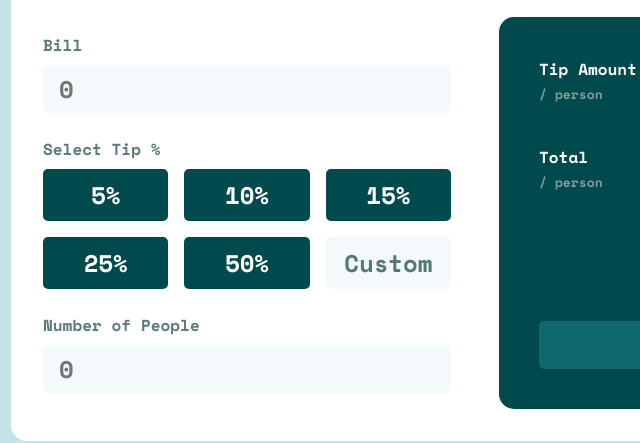
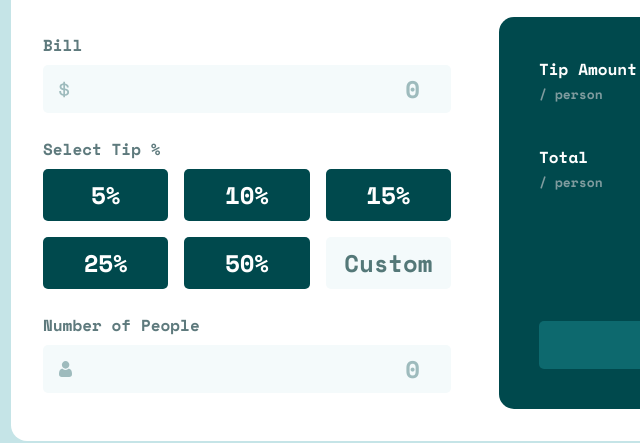
Before and after one commit to EmLopezDev/Tip-Calculator-App, a plain HTML site: page index.html in a window 1280 px wide. Shown: the part 246-689 px from the top of the page, 169-809 px from the left. Drawn offline with nearby package versions, Linux system fonts and the light colour scheme.

Commit message:
added image overlay on inputs

```diff
--- a/index.html
+++ b/index.html
@@ -28,6 +28,7 @@
             <form class="app__card--form" action="">
                 <fieldset class="app__card--bill">
                     <label for="bill">Bill</label>
+                    <div class="app__card--input-container">
                         <input
                             id="bill"
                             type="number"
@@ -35,6 +36,8 @@
                             placeholder="0"
                             required
                         />
+                        <img src="./images/icon-dollar.svg" alt="" />
+                    </div>
                 </fieldset>
                 <fieldset class="app__card--tip">
                     <legend>Select Tip %</legend>
@@ -65,6 +68,7 @@
                 </fieldset>
                 <fieldset class="app__card--people">
                     <label for="number-of-people">Number of People</label>
+                    <div class="app__card--input-container">
                         <input
                             id="number-of-people"
                             type="number"
@@ -72,6 +76,8 @@
                             placeholder="0"
                             required
                         />
+                        <img src="./images/icon-person.svg" alt="" />
+                    </div>
                 </fieldset>
             </form>
             <section class="app__card--results">
--- a/scss/components/_card.scss
+++ b/scss/components/_card.scss
@@ -21,14 +21,20 @@ legend {
 }
 
 input[type="number"] {
+    width: 100%;
     height: u.rem(48);
     padding: u.rem($spacing-100) u.rem($spacing-200);
     background-color: var(--color-grey-50);
     border: none;
     border-radius: u.rem(5);
     color: var(--color-green-900);
+    text-align: right;
 
     @include u.text-preset-3;
+}
+
+input[type="number"]::placeholder {
+    color: var(--color-grey-300);
 }
 
 input[type="radio"] {
@@ -130,6 +136,16 @@ input[type="radio"] {
         }
     }
 
+    &--input-container {
+        position: relative;
+
+        & img {
+            position: absolute;
+            top: u.rem(16);
+            left: u.rem(16);
+        }
+    }
+
     &--results {
         padding: u.rem($spacing-300);
         background-color: var(--color-green-900);
```
Also changed, not shown: dist/styles.css, 1 other file. Lines whose indentation alone changed are shown as unchanged.
